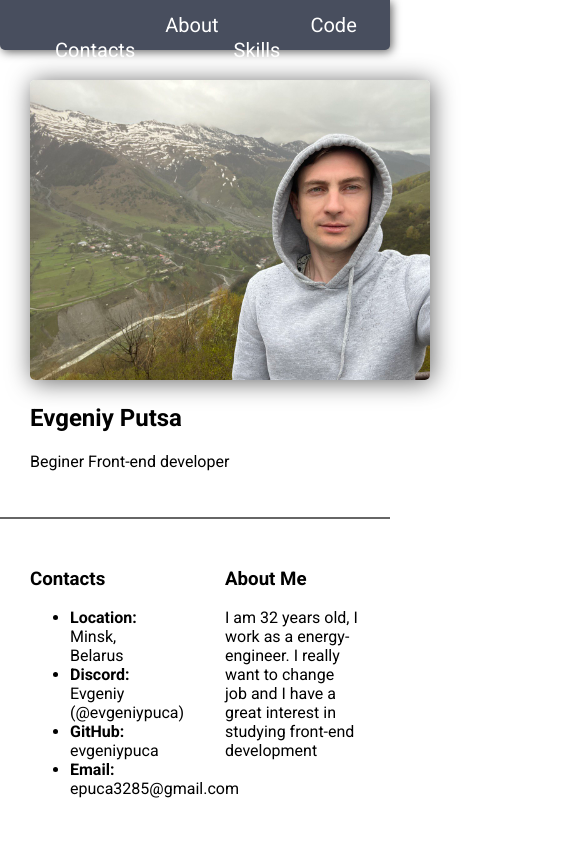
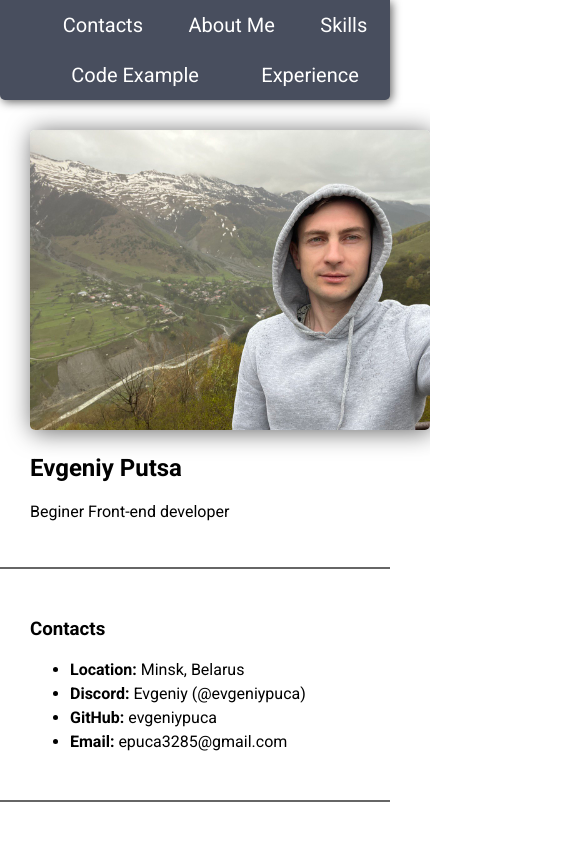
Before and after one commit to evgeniypuca/rsschool-cv, a plain HTML site: page index.html in a window 390 px wide. Shown: the top 841 px of the page, 585 px wide, since content can reach past the window. Drawn offline with Linux system fonts and the light colour scheme.

Commit message:
feat: fix css

```diff
--- a/style.css
+++ b/style.css
@@ -65,6 +65,7 @@ body {
    font-size: 20px;
    transition: 0.2s;
    color: white;
+   white-space: nowrap;
 }
 
 .nav-link:hover {
@@ -102,9 +103,29 @@ body {
 
 .footer a:hover {
    color: rgb(153, 170, 159);
-   font-size: 26px;
+   font-size: 24px;
 }
 
 .footer p {
    color: white;
 }
+
+.nav-contacts .nav-list,
+.nav-skills .nav-list {
+   line-height: 1.5;
+}
+
+@media (max-width: 768px) {
+   .section {
+      width: 100%;
+   }
+
+   .header .nav-list {
+      display: flex;
+      flex-wrap: wrap;
+   }
+
+   .header .nav {
+      height: 100px;
+   }
+}
```
Also changed, not shown: index.html (indentation only).
